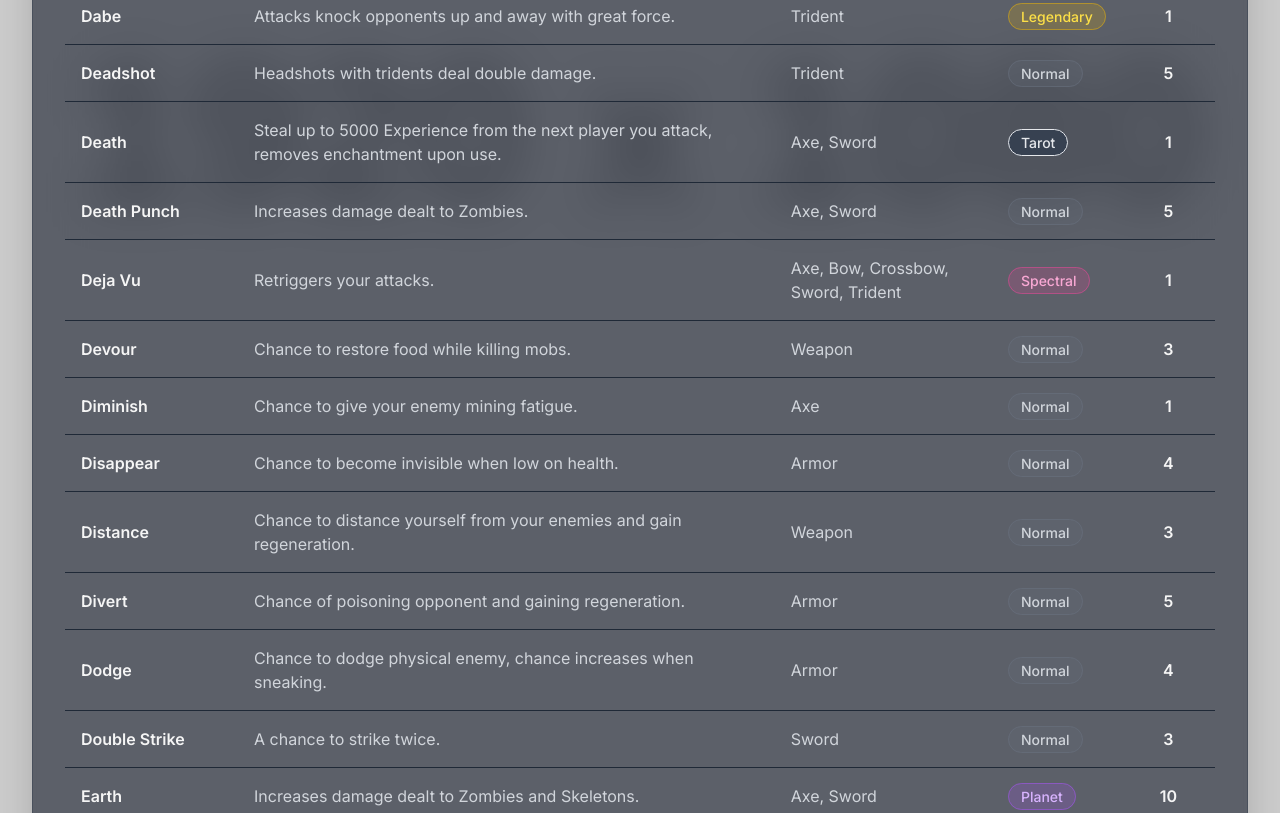
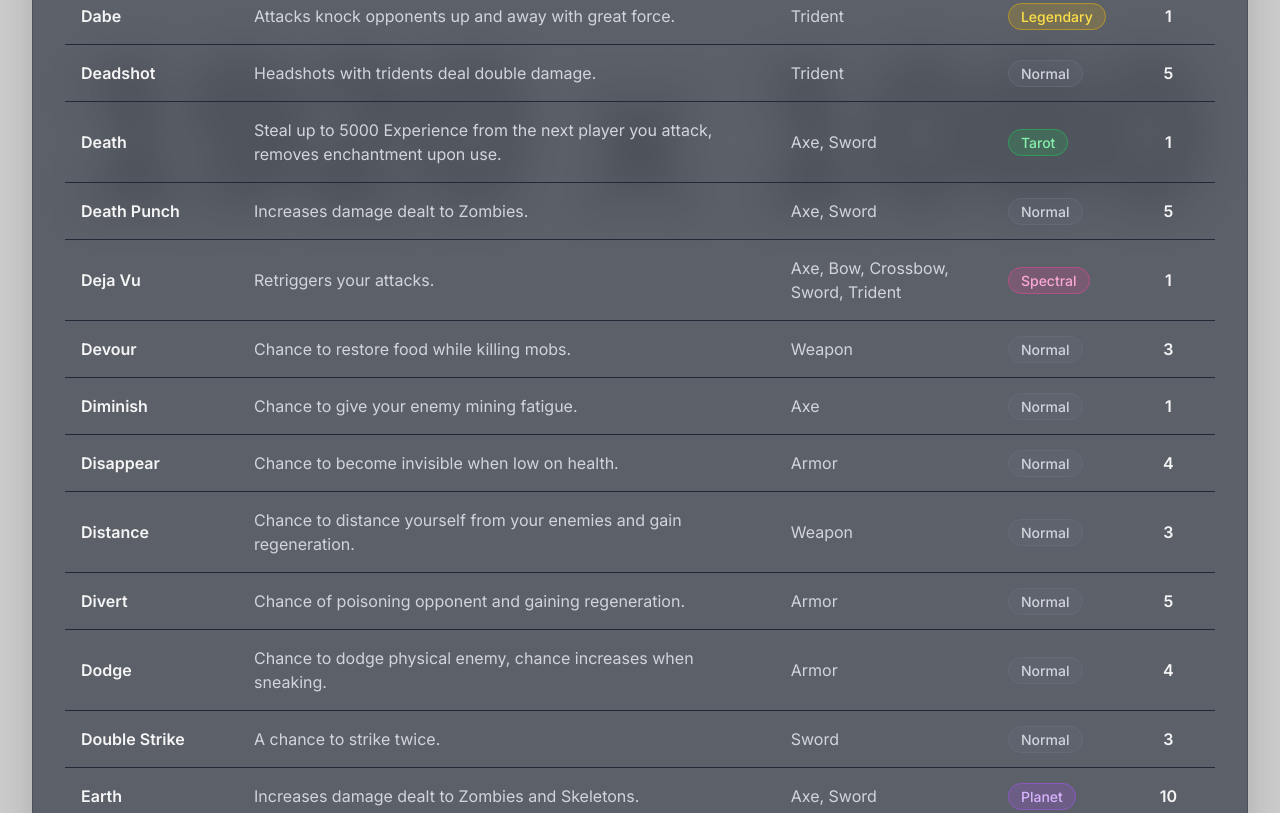
Before and after one commit to Daveplays-BS/psmp-enchants-db, a plain HTML site: page index.html in a window 1280 px wide. Shown: the part 2651-3464 px from the top of the page. Drawn offline with nearby package versions, Linux system fonts and the light colour scheme; placeholder pictures from the web are drawn by us.

Commit message:
Update index.html

```diff
--- a/index.html
+++ b/index.html
@@ -119,7 +119,7 @@
             "Planet": "bg-purple-500/20 text-purple-300 border-purple-500/50",
             "Spectral": "bg-pink-500/20 text-pink-300 border-pink-500/50",
             "Edition": "bg-cyan-500/20 text-cyan-300 border-cyan-500/50",
-            "Tarrot": "bg-green-500/20 text-green-300 border-green-500/50",
+            "Tarot": "bg-green-500/20 text-green-300 border-green-500/50",
             "Normal": "bg-gray-500/20 text-gray-300 border-gray-500/50",
         };
 
```
